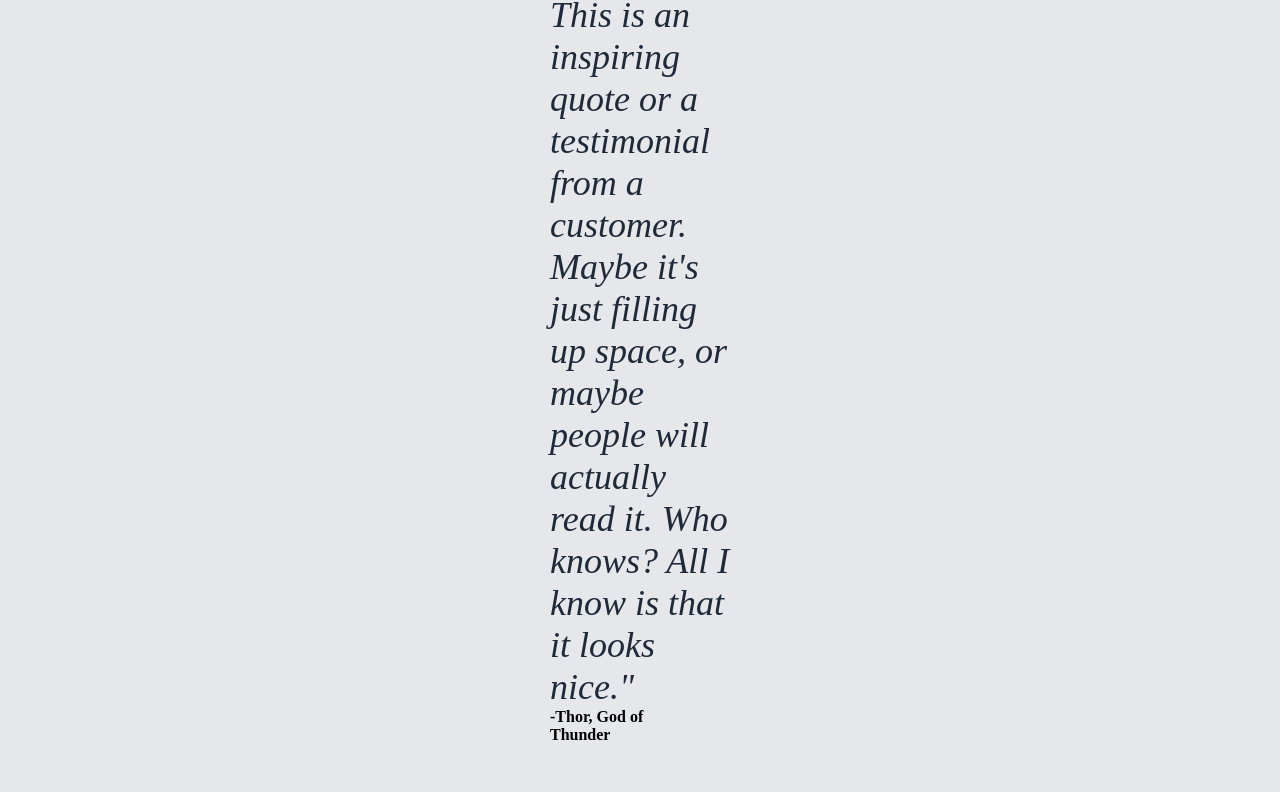
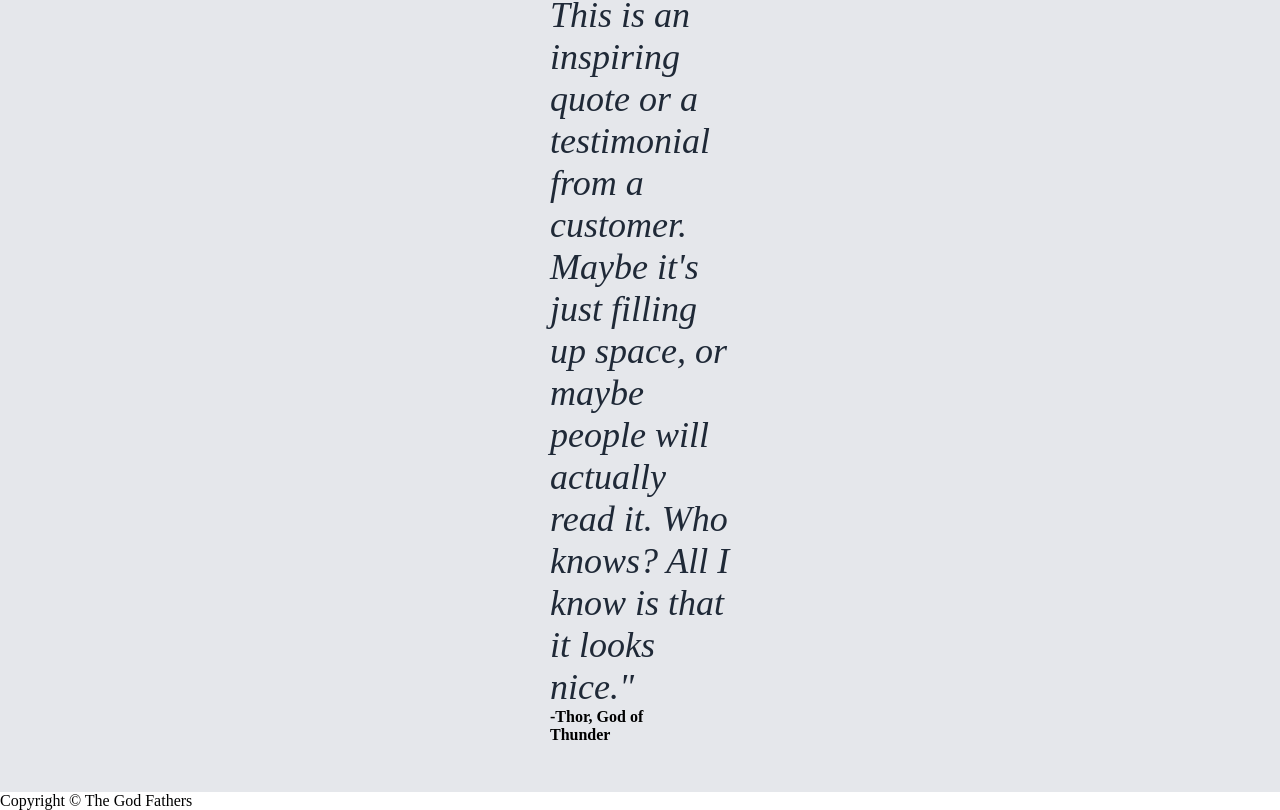
Before and after one commit to kenyan-coder/landing-page, a plain HTML site: page index.html in a window 1280 px wide. Shown: the part 666-1476 px from the top of the page. Drawn offline with Linux system fonts and the light colour scheme.

Commit message:
Create a footer for the page

```diff
--- a/index.html
+++ b/index.html
@@ -58,5 +58,15 @@
         <div class="quote">This is an inspiring quote or a testimonial from a customer. Maybe it's just filling up space, or maybe people will actually read it. Who knows? All I know is that it looks nice."</div>
         <div class="quoted-from">-Thor, God of Thunder</div>
     </div>
+        <!-- create a div for a call to action -->
+    <!-- <div class="call-to-action">
+        <div class="time"> Call to action!It's time!</div>
+        <div class="sign-up">Sign up for our product by clicking that button right ovr there!</div>
+        <button class="sign-up"> Sign Up</button>
+    </div> -->
+    <!-- create a footer -->
+     <div class="footer">
+        Copyright &copy; The God Fathers
+     </div>
 </body>
 </html>
```
